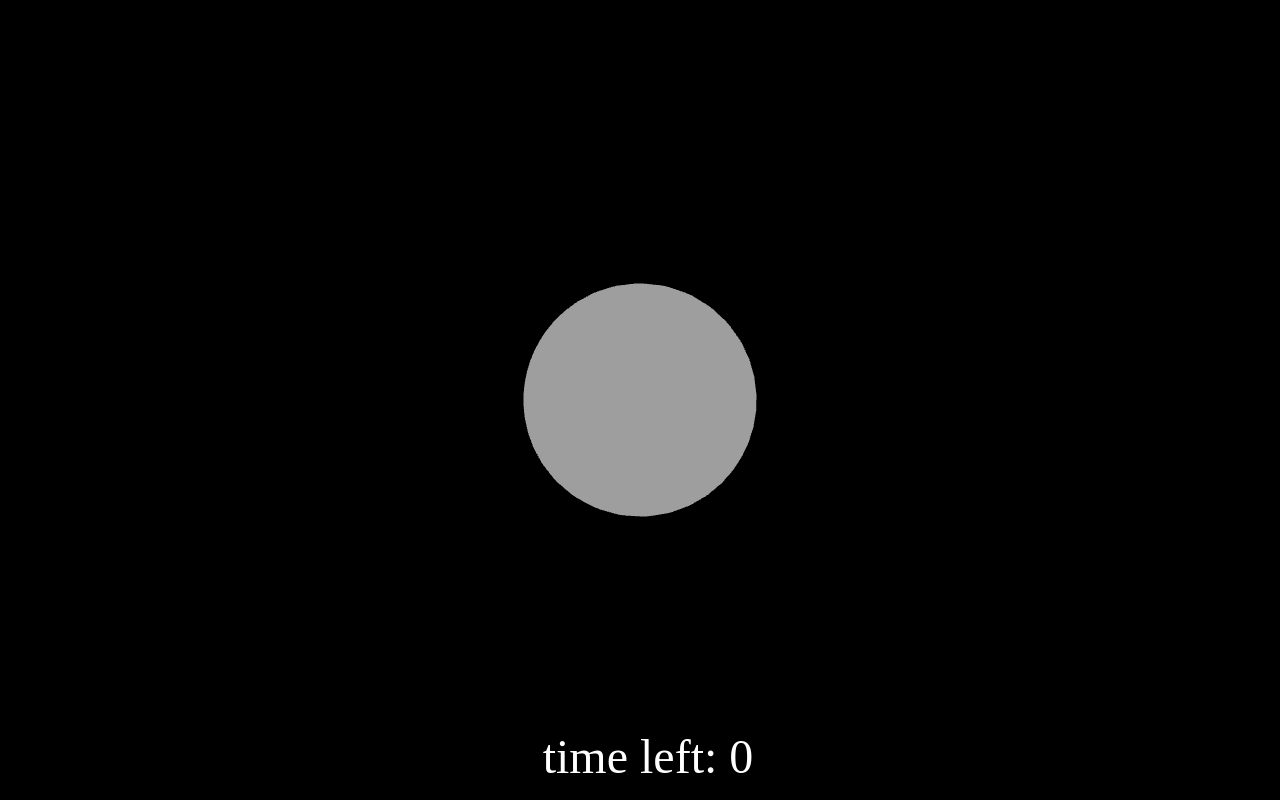
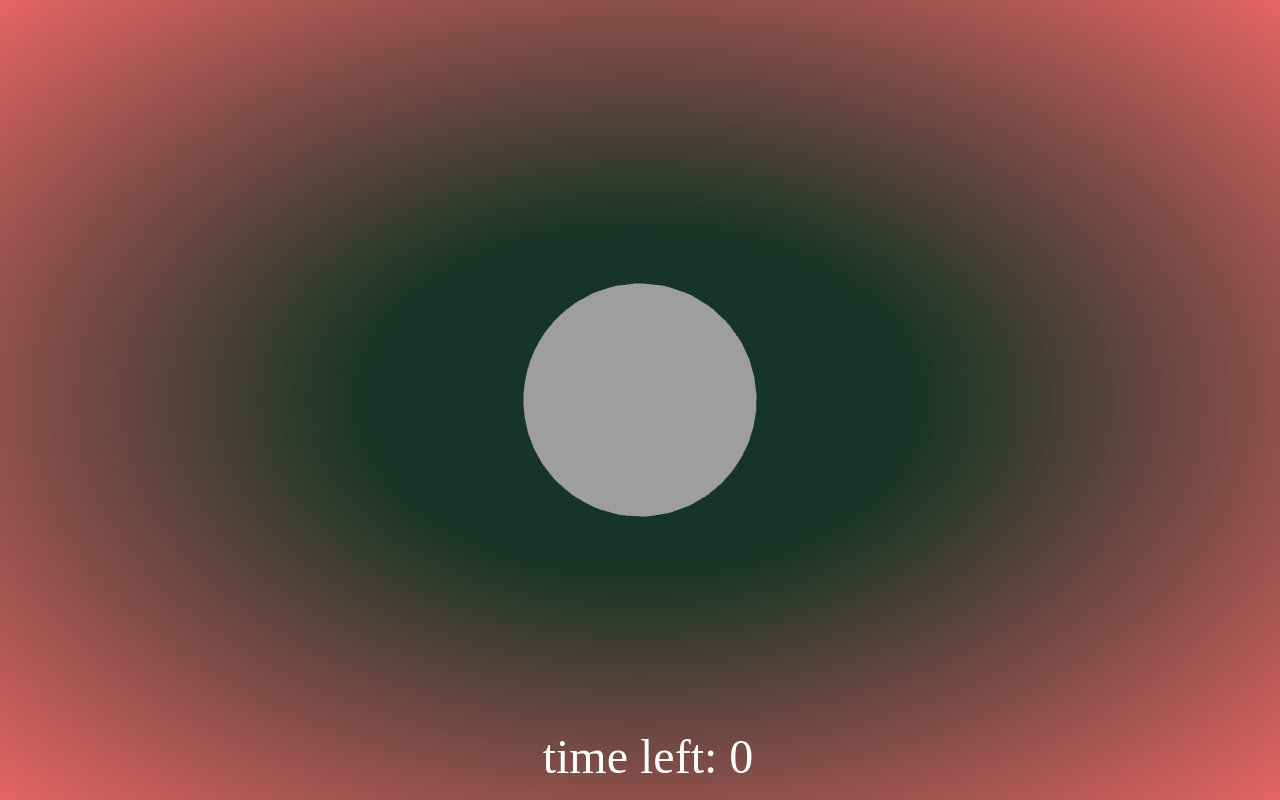
Before and after one commit to Jeija/ldjam45-bonsai-life, a website with bundled scripts: page src/index.html in a window 1280 px wide. Built offline with nearby package versions, Linux system fonts and the light colour scheme; animation ran at ten frames a second.

Commit message:
Add gradients

```diff
--- a/src/index.html
+++ b/src/index.html
@@ -5,8 +5,16 @@
 		<meta charset="UTF-8" />
 		<title>ldjam</title>
 		<style>
+				:root {
+					--back-grad1: #4b301f;
+					--back-grad2: #163427;
+	  			}
+
 				body {
 						margin: 0;
+						overflow: hidden;
+						background: radial-gradient(var(--back-grad1) 30%, var(--back-grad2));
+						margin: 0px;
 						overflow: hidden;
 				}
 
--- a/src/main.js
+++ b/src/main.js
@@ -160,11 +160,27 @@ function init() {
 	plant = new Plant();
 
 	renderer = new THREE.WebGLRenderer({
-		antialias: true
+		antialias: true,
+		alpha: true
 	});
 	renderer.setSize(window.innerWidth, window.innerHeight);
 
 	document.body.appendChild(renderer.domElement);
+
+
+	setInterval(() => {
+		const gradientpool = ['#4b301f', '#163427', '#e66465', '#9198e5'];
+
+		document.documentElement.style.setProperty(
+			'--back-grad1',
+			gradientpool[Math.floor(Math.random() * gradientpool.length)]
+		);
+
+		document.documentElement.style.setProperty(
+			'--back-grad2',
+			gradientpool[Math.floor(Math.random() * gradientpool.length)]
+		);
+	}, 5000);
 }
 
 function displaymessage(message, timeout) {
```
